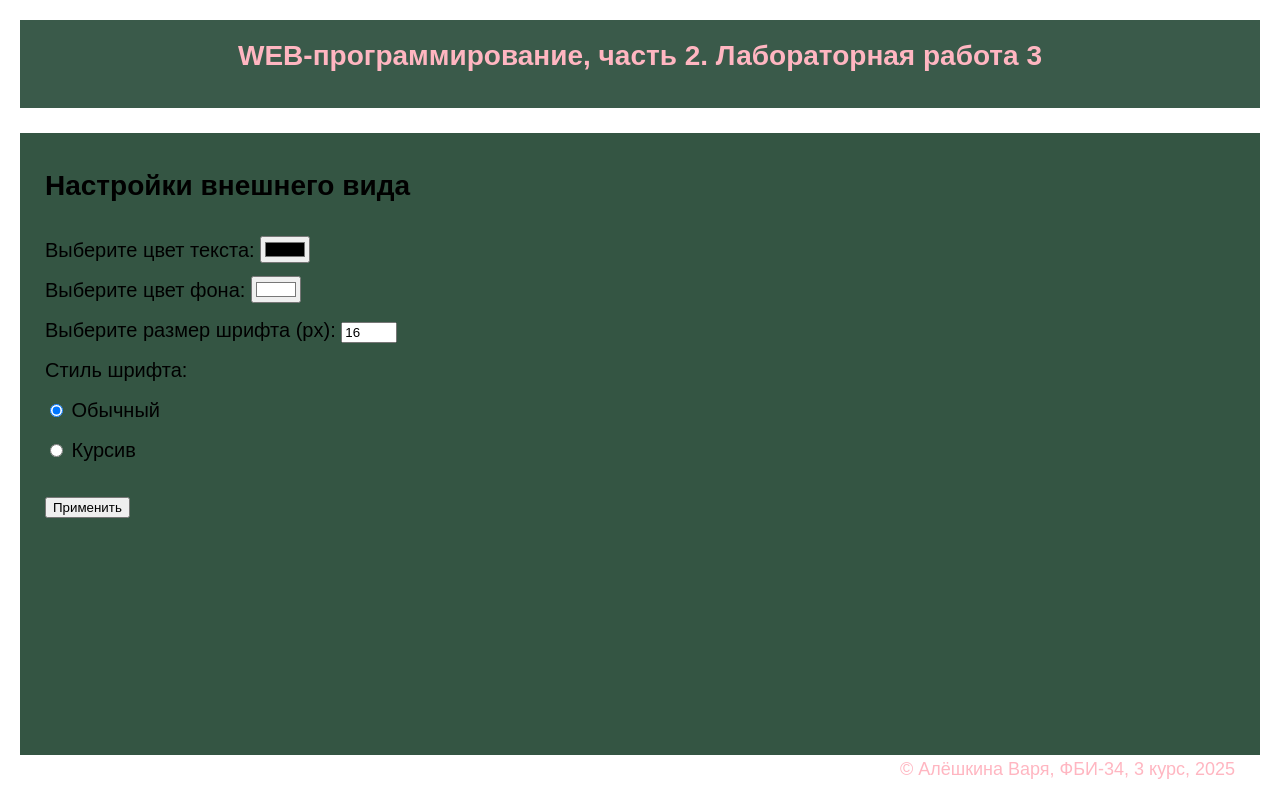
After one commit to ALESHA123-doti/labi_2, a Flask app: page /lab3/settings in a window 1280 px wide. The commit adds this page. Run offline with Flask 3, Linux system fonts and the light colour scheme.

Commit message:
Настройки отображения

```diff
--- a/lab3.py
+++ b/lab3.py
@@ -69,3 +69,42 @@ def pay():
 def success():
     price = request.args.get('price', '0')
     return render_template('lab3/success.html', price=price)
+
+from flask import request, make_response, redirect, render_template
+
+from flask import request, make_response, redirect, render_template
+
+@lab3.route('/lab3/settings')
+def settings():
+    # Получаем новые значения из формы (если есть)
+    color = request.args.get('color')
+    bg_color = request.args.get('bg_color')
+    font_size = request.args.get('font_size')
+    font_style = request.args.get('font_style')
+
+    # Если хотя бы один параметр передан — сохраняем в куки и перенаправляем
+    if any([color, bg_color, font_size, font_style]):
+        resp = make_response(redirect('/lab3/settings'))
+        if color is not None:
+            resp.set_cookie('color', color)
+        if bg_color is not None:
+            resp.set_cookie('bg_color', bg_color)
+        if font_size is not None:
+            resp.set_cookie('font_size', font_size)
+        if font_style is not None:
+            resp.set_cookie('font_style', font_style)
+        return resp
+
+    # Иначе — читаем текущие настройки из кук и отображаем форму
+    color = request.cookies.get('color', '#000000')
+    bg_color = request.cookies.get('bg_color', '#ffffff')
+    font_size = request.cookies.get('font_size', '16')
+    font_style = request.cookies.get('font_style', 'normal')
+
+    return render_template(
+        'lab3/settings.html',
+        color=color,
+        bg_color=bg_color,
+        font_size=font_size,
+        font_style=font_style
+    )
--- a/templates/base.html
+++ b/templates/base.html
@@ -6,10 +6,18 @@
     <title>Алёшкина Варя. {% block lab %}{% endblock %}</title>
     <link rel="stylesheet" href="{{ url_for('static', filename='main.css') }}">
     <link rel="icon" href="{{ url_for('static', filename='favicon.ico') }}" type="image/x-icon">
+    <style>
+        body {
+            color: {{ request.cookies.get('color', '#000000') }};
+            background-color: {{ request.cookies.get('bg_color', '#ffffff') }};
+            font-size: {{ request.cookies.get('font_size', '16') }}px;
+            font-style: {{ request.cookies.get('font_style', 'normal') }};
+        }
+    </style>
 </head>
 <body>
     <header>
-        <a href="/lab2/"></a>
+        <a href="/lab3/"></a>
         <h1>WEB-программирование, часть 2. {{ self.lab() }}</h1>
     </header>
 
--- a/templates/lab3.html
+++ b/templates/lab3.html
@@ -10,5 +10,6 @@
         <li><a href="/lab3/cookie">Куки</a></li>
         <li><a href="/lab3/form1">Поле ввода</a></li>
         <li><a href="/lab3/order">Заказ напитка</a></li>
+        <li><a href="/lab3/settings">Настройки текста</a></li>
     </ol>
 {% endblock %}
--- /dev/null
+++ b/templates/lab3/settings.html
@@ -0,0 +1,39 @@
+{% extends "base.html" %}
+
+{% block lab %}Лабораторная работа 3{% endblock %}
+
+{% block main %}
+    <h1>Настройки внешнего вида</h1>
+    <form method="get">
+        <div>
+            <label for="color">Выберите цвет текста:</label>
+            <input type="color" id="color" name="color" value="{{ color }}">
+        </div>
+
+        <div>
+            <label for="bg_color">Выберите цвет фона:</label>
+            <input type="color" id="bg_color" name="bg_color" value="{{ bg_color }}">
+        </div>
+
+        <div>
+            <label for="font_size">Выберите размер шрифта (px):</label>
+            <input type="number" id="font_size" name="font_size" value="{{ font_size }}" min="10" max="48">
+        </div>
+
+        <div>
+            <label>Стиль шрифта:</label><br>
+            <label>
+                <input type="radio" name="font_style" value="normal" {% if font_style == 'normal' %}checked{% endif %}>
+                Обычный
+            </label><br>
+            <label>
+                <input type="radio" name="font_style" value="italic" {% if font_style == 'italic' %}checked{% endif %}>
+                Курсив
+            </label>
+        </div>
+
+        <div style="margin-top: 15px;">
+            <button type="submit">Применить</button>
+        </div>
+    </form>
+{% endblock %}
```
